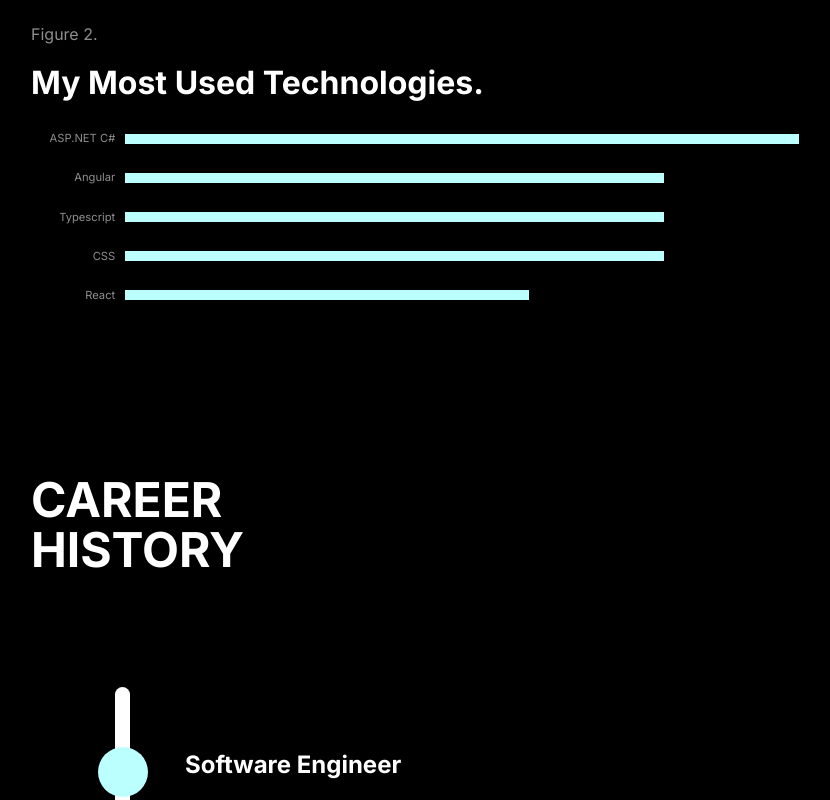
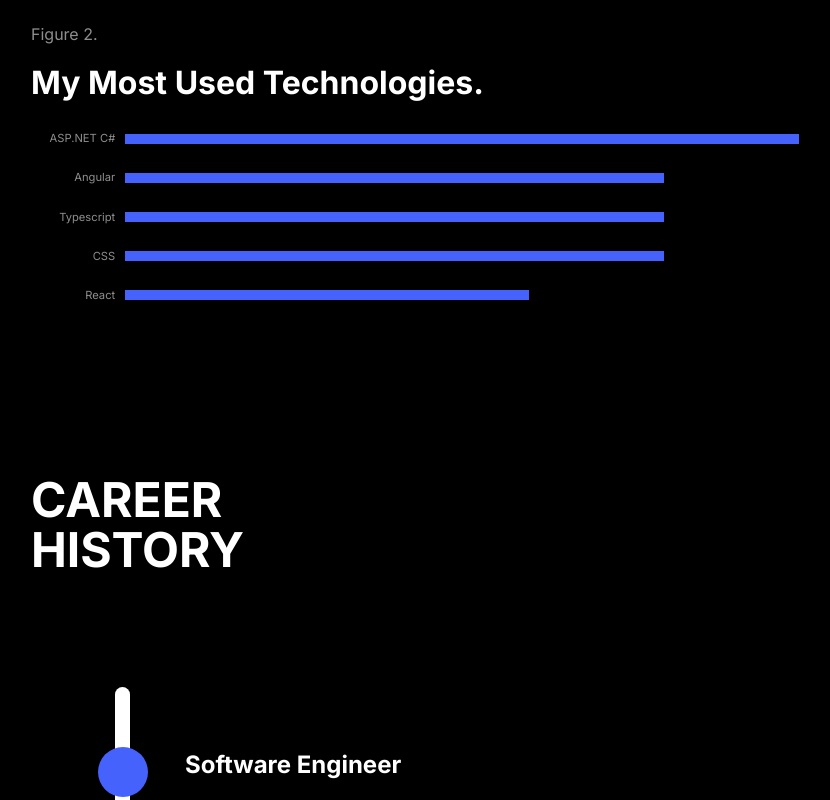
Before and after one commit to christopher-alba/personal-portfolio-v12, a React (Vite) app: page / in a window 1280 px wide. Shown: the part 4620-5420 px from the top of the page, without its empty margins (225-1055 px from the left). Built offline with nearby package versions, Linux system fonts and the light colour scheme; the HTML template or start-up script is replaced by a standard one; a web font is replaced by a local one.

Commit message:
change hue of blue-main var

```diff
--- a/src/index.scss
+++ b/src/index.scss
@@ -22,7 +22,7 @@
   --text-main-transparent: rgba(255, 255, 255, 0.555);
   --text-secondary: rgb(0, 0, 0); /* Light secondary text */
   --text-secondary-transparent: rgba(0, 0, 0, 0.473);
-  --blue-main: #bbffff; /* Complementary light blue */
+  --blue-main: #4662fd;/* Complementary light blue */
   --blue-50: #0d0e14;
   --blue-100: #0c0f1a;
   --blue-150: #283241;
@@ -48,7 +48,7 @@
   --text-main: black;
   --text-secondary: rgb(255, 255, 255);
   --text-secondary-transparent: rgba(255, 255, 255, 0.473);
-  --blue-main: #3700ff;
+  --blue-main: #2d4cff;
   --blue-50: #f1f4ff;
   --blue-100: #e4e9ff;
   --blue-150: #d7e3ff;
```
